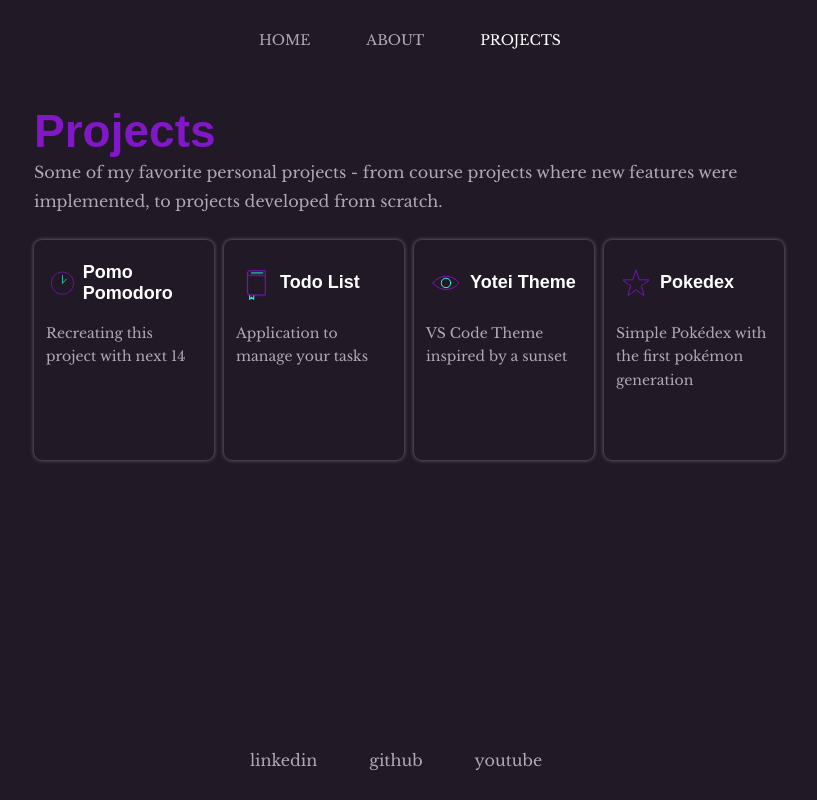
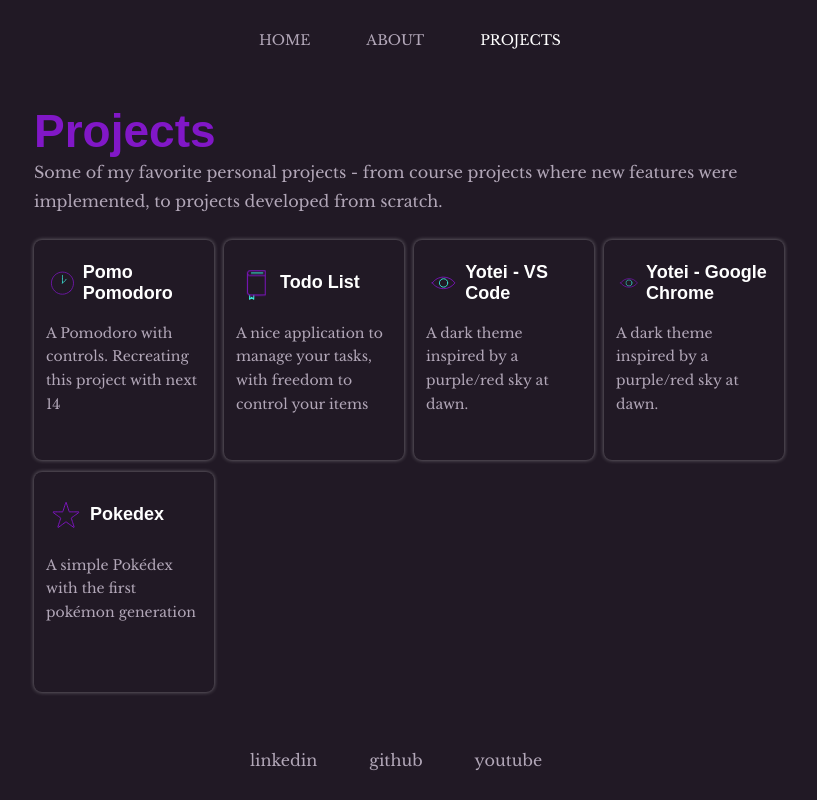
Before and after one commit to bzenky/bzenky.dev, a Next.js app: page /projects in a window 1280 px wide. Shown: the whole page, without its empty margins (230-1047 px from the left). Built offline with nearby package versions, Linux system fonts and the light colour scheme; a web font is replaced by a local one.

Commit message:
feat: yotei chrome - project

```diff
--- a/src/pages/projects.tsx
+++ b/src/pages/projects.tsx
@@ -23,28 +23,35 @@ export default function Projects() {
                 <ProjectsWrapper>
                     <ProjectCard
                         name="Pomo Pomodoro"
-                        description="Recreating this project with next 14"
+                        description="A Pomodoro with controls. Recreating this project with next 14"
                         url="https://www.pomopomodoro.com"
                         icon={clock}
                     />
 
                     <ProjectCard
                         name="Todo List"
-                        description="Application to manage your tasks"
+                        description="A nice application to manage your tasks, with freedom to control your items"
                         url="https://www.todolist.bzenky.dev"
                         icon={book}
                     />
 
                     <ProjectCard
-                        name="Yotei Theme"
-                        description="VS Code Theme inspired by a sunset"
+                        name="Yotei - VS Code"
+                        description="A dark theme inspired by a purple/red sky at dawn."
                         url="https://marketplace.visualstudio.com/items?itemName=Zenky.yotei"
                         icon={eye}
                     />
 
                     <ProjectCard
+                        name="Yotei - Google Chrome"
+                        description="A dark theme inspired by a purple/red sky at dawn."
+                        url="https://chromewebstore.google.com/detail/yotei/joafbehmencjimojljfchmmenokidfef"
+                        icon={eye}
+                    />
+
+                    <ProjectCard
                         name="Pokedex"
-                        description="Simple Pokédex with the first pokémon generation"
+                        description="A simple Pokédex with the first pokémon generation"
                         url="https://www.pokedex.bzenky.dev/"
                         icon={star}
                     />
```
